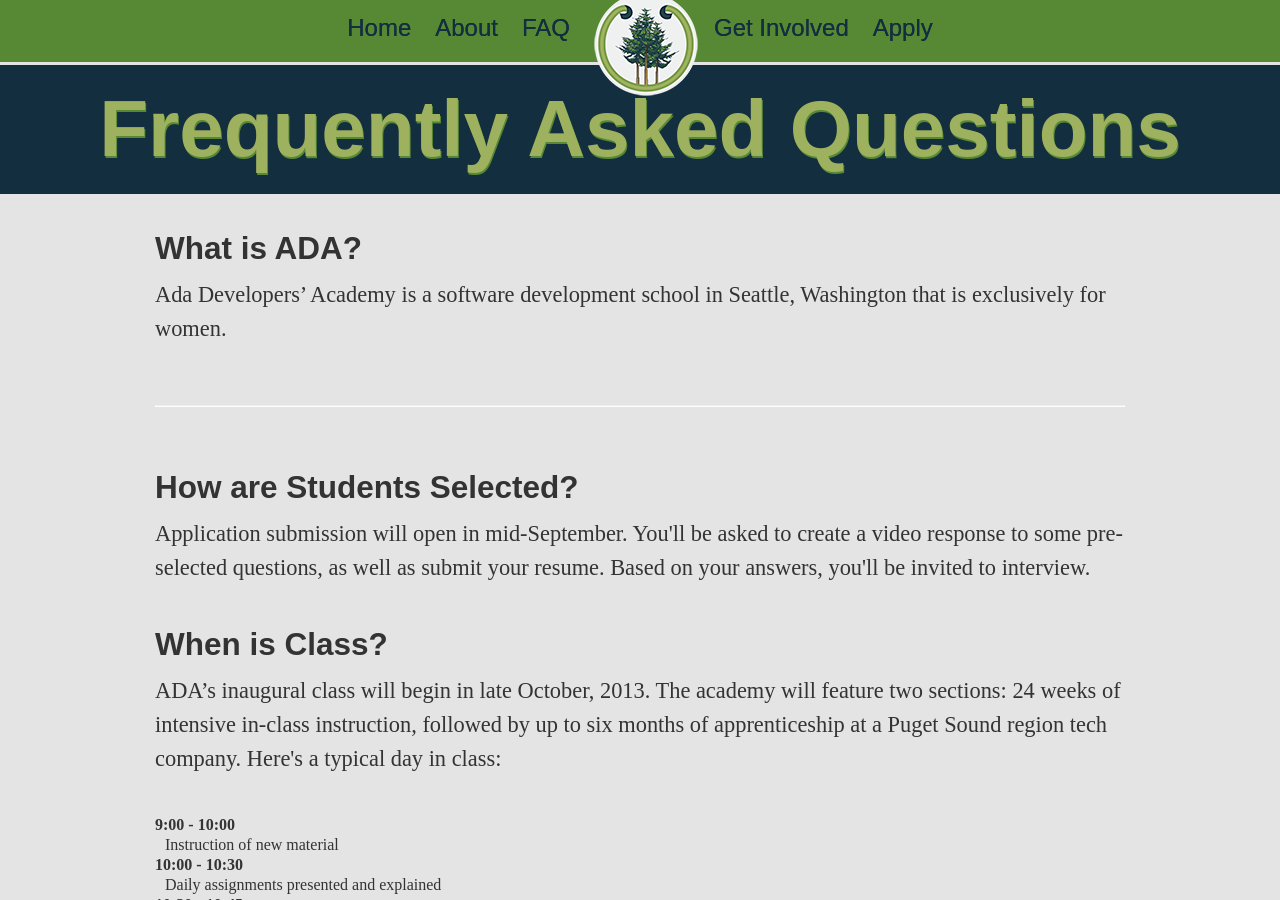
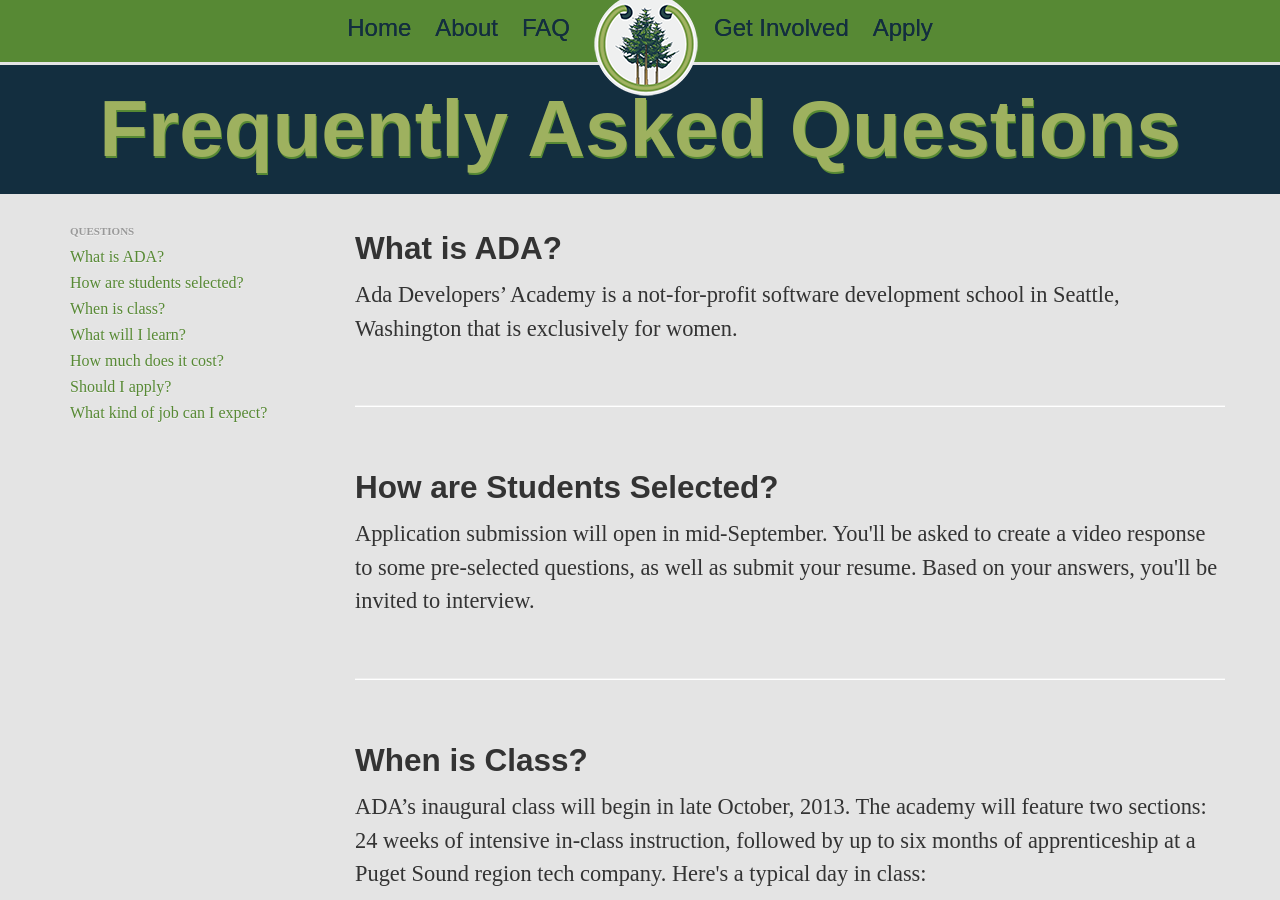
Before and after one commit to Ada-Developers-Academy/adadevelopersacademy.org, a Jekyll site: the page built from faq/index.html, in a window 1280 px wide and 900 px high. Built offline with Jekyll 4.4.1, drawn with Linux system fonts in a browser that asks for light colours; nearby versions of some CDN libraries.

Commit message:
Add left navigation for FAQ.

```diff
--- a/faq/index.html
+++ b/faq/index.html
@@ -8,19 +8,34 @@
 
 <div class="container">
   <div class="row">
-    <div class="span1"></div>
-    <div class="span10 body-text">
+    <div class="span3">
+      <ul class="nav nav-list">
+        <li class="nav-header">Questions</li>
+        <li><a href="#whatsada">What is ADA?</a></li>
+        <li><a href="#selection">How are students selected?</a></li>
+        <li><a href="#when">When is class?</a></li>
+        <li><a href="#learn">What will I learn?</a></li>
+        <li><a href="#cost">How much does it cost?</a></li>
+        <li><a href="#apply">Should I apply?</a></li>
+        <li><a href="#job">What kind of job can I expect?</a></li>
+      </ul>
+    </div>
+       <div class="span9 body-text">
+         <section id="whatsada">
            <h2>What is ADA?</h2>
-      <p> Ada Developers’ Academy is a software development school in Seattle, Washington that is exclusively for women.
+           <p> Ada Developers’ Academy is a not-for-profit software development school in Seattle, Washington that is exclusively for women.
            </p>
-
            <hr/>
+         </section>
+         <section id="selection">
            <h2>How are Students Selected?</h2>
            <p> Application submission will open in mid-September. You'll be asked to create a video response to some pre-selected questions, as well as submit your resume. Based on your answers, you'll be invited to interview.
            </p>
+           <hr/>
+        </section>
+        <section id="when">
           <h2>When is Class?</h2>
            <p> ADA’s inaugural class will begin in late October, 2013. The academy will feature two sections: 24 weeks of intensive in-class instruction, followed by up to six months of apprenticeship at a Puget Sound region tech company. Here's a typical day in class:
-
              <dl id="schedule">
                <dt>9:00 - 10:00</dt>  <dd>Instruction of new material</dd>
                <dt>10:00 - 10:30</dt> <dd>Daily assignments presented and explained</dd>
@@ -33,23 +48,32 @@
              </dl>
            </p>
            <hr/>
+        </section>
+        <section id="learn">
           <h2>What Will I Learn?</h2>
           <p> You’ll come out of the academy with a full tool belt as a web developer. You’ll learn Ruby, Rails, HTML/CSS, and JavaScript. You’ll also leave with the know-how to pick up other programming languages.
           </p>
           <hr/>
+        </section>
+        <section id="cost">
           <h2>How Much Does ADA Cost?</h2>
           <p> Ada Developers’ Academy has no tuition and students will receive a $1,000 monthly living stipend for the duration of the class and internship.
           </p>
           <p> The best way to learn to program is to become immersed in it. Because ADA is not-for-profit, we have the ability to put students first. We want to attract the best possible candidates, regardless of financial situation, and make it as easy as possible to succeed.
           </p>
           <hr/>
+        </section>
+        <section id="apply">
           <h2>Should I Apply?</h2>
           <p> If you have an interest in technology and want to transition into a career in software development, please apply! We’re looking for women without prior programming experience, but with high motivation and aptitude.
           </p>
           <hr/>
+        </section>
+        <section id="job">
           <h2>What Kind of Job Can I Expect?</h2>
           <p> We’ll train you to become a full-stack developer, but very likely you’ll find a particular part of software development that really suits you. You’ll be ready for a job as a web developer, whether it’s full-stack, front-end, QA, UX - it’s up to you!
           </p>
+        </section>
        </div>
    </div>
 </div>
```
Lines whose indentation alone changed are shown as unchanged.
